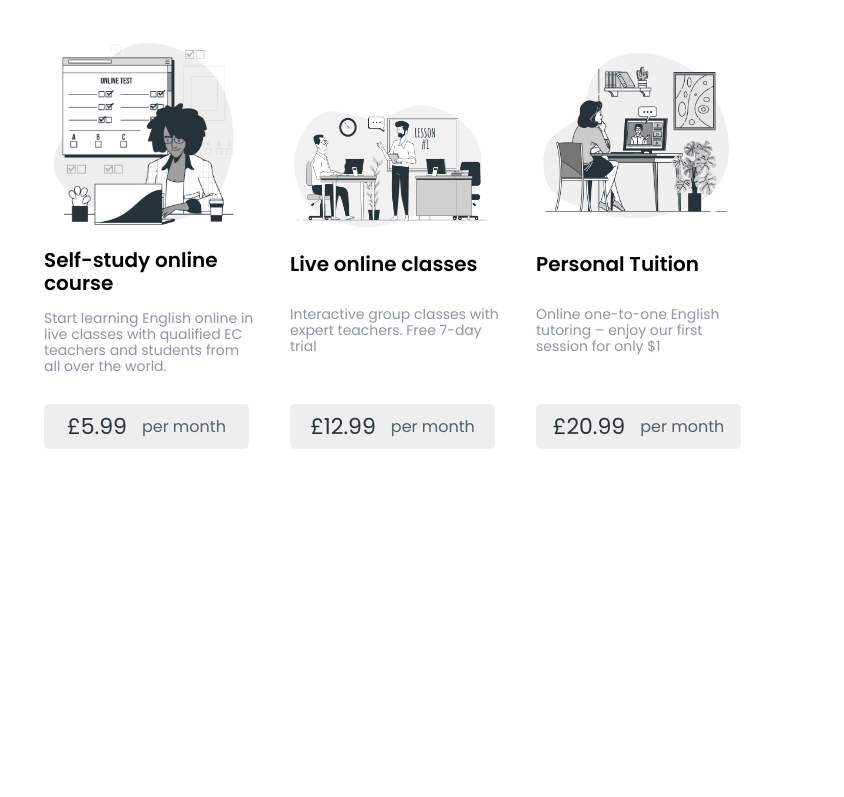
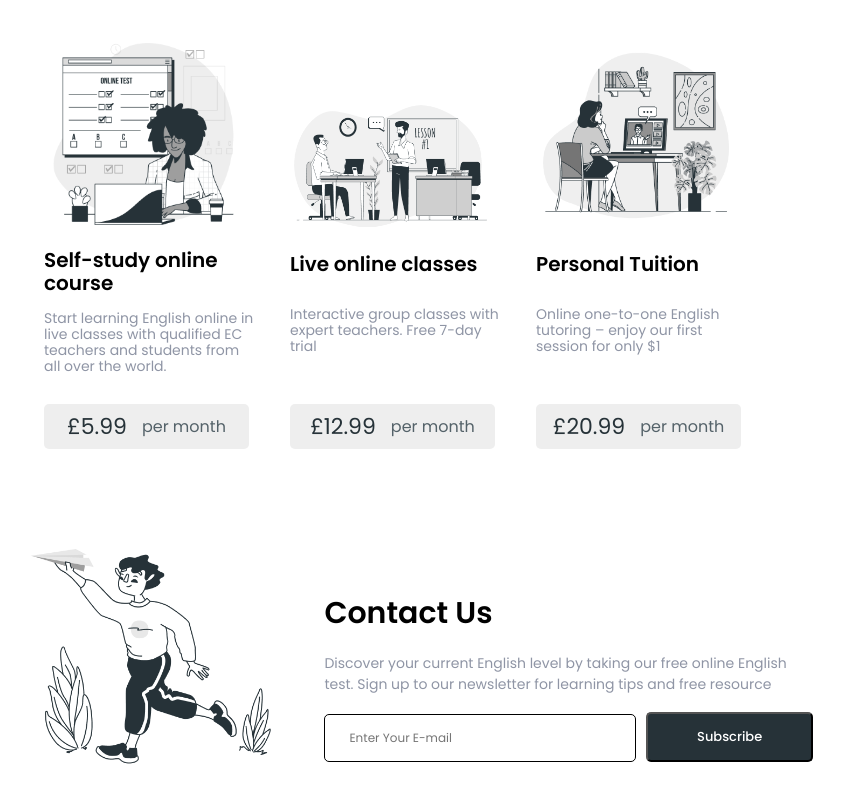
Before and after one commit to ausare-dev/learn-language-landing, a Next.js app: page / in a window 1280 px wide. Shown: the part 2000-2797 px from the top of the page, without its empty margins (245-1089 px from the left). Before the commit the page ends 2549 px from the top, so only its background shows below. Built offline with nearby package versions, Linux system fonts and the light colour scheme.

Commit message:
Final Contact

```diff
--- /dev/null
+++ b/src/components/Contact/Contact.jsx
@@ -0,0 +1,45 @@
+import { useState } from "react"
+import Button from "../UI/Button/Button"
+import Style from "./Contact.module.scss"
+
+const Contact = () => {
+  const [email, setEmail] = useState("")
+  const handleChangeEmail = (event) => {
+    setEmail(event.target.value)
+  }
+  return (
+    <section>
+      <div className='container'>
+        <div className={Style.contact}>
+          <h2 className={Style["contact__title-mobile"]}>Contact Us</h2>
+          <div className={Style.left}>
+            <img
+              src='/image/contact.png'
+              alt='contact image'
+              className={Style.contact__image}
+            />
+          </div>
+          <div className={Style.right}>
+            <h2 className={Style.contact__title}>Contact Us</h2>
+            <p className={Style.contact__text}>
+              Discover your current English level by taking our free online
+              English test. Sign up to our newsletter for learning tips and free
+              resource
+            </p>
+            <form className={Style.contact__form}>
+              <input
+                type='email'
+                placeholder='Enter Your E-mail'
+                value={email}
+                onChange={handleChangeEmail}
+              />
+              <Button className={Style.contact__button}>Subscribe</Button>
+            </form>
+          </div>
+        </div>
+      </div>
+    </section>
+  )
+}
+
+export default Contact
--- /dev/null
+++ b/src/components/Contact/Contact.module.scss
@@ -0,0 +1,123 @@
+@import "../../styles/variables.scss";
+@import "../../styles/breakpoints.scss";
+
+.contact {
+  text-align: center;
+  margin-bottom: 57px;
+  display: grid;
+
+  &__title {
+    display: none;
+  }
+
+  &__title-mobile {
+    font-size: 24px;
+    font-weight: 600;
+    line-height: 80px;
+  }
+
+  &__image {
+    width: 100%;
+    margin: 38px 0;
+  }
+
+  &__text {
+    font-size: 14px;
+    font-weight: 400;
+    line-height: 21px;
+    color: $color-gray-dark;
+    margin-bottom: 31px;
+  }
+
+  &__form {
+    input {
+      width: 100%;
+      padding: 16px 26px;
+      border: 1px solid #000;
+      border-radius: 5px;
+    }
+  }
+
+  &__button {
+    padding: 20px 109px;
+    margin-top: 17px;
+  }
+}
+
+@media screen and (min-width: $table) {
+  .contact {
+    text-align: left;
+    grid-template-columns: 35% 65%;
+    gap: 40px;
+    align-items: center;
+    &__title {
+      display: block;
+      font-size: 30px;
+      font-weight: 600;
+      line-height: 80px;
+    }
+
+    &__title-mobile {
+      display: none;
+    }
+
+    &__text {
+      margin-bottom: 0;
+      font-size: 14px;
+    }
+
+    &__form {
+      display: grid;
+      grid-template-columns: 65% 35%;
+      grid-column-gap: 10px;
+      align-items: end;
+
+      input {
+        font-size: 12px;
+        padding: 16px 24px;
+      }
+    }
+
+    &__button {
+      padding: 13px 30px;
+      font-size: 13px;
+      line-height: 19.5px;
+    }
+
+    &__image {
+      margin: 0;
+    }
+
+    .right {
+      align-content: center;
+    }
+  }
+}
+
+@media screen and (min-width: $desktop) {
+  .contact {
+    &__title {
+      font-size: 48px;
+      margin-bottom: 40px;
+    }
+
+    &__text {
+      font-size: 20px;
+      margin-bottom: 40px;
+    }
+
+    &__form {
+      grid-template-columns: 70% 30%;
+
+      input {
+        font-size: 16px;
+        padding: 30px 35px;
+      }
+    }
+
+    &__button {
+      padding: 28px 80px;
+      font-size: 20px;
+    }
+  }
+}
--- a/src/components/Header/Header.jsx
+++ b/src/components/Header/Header.jsx
@@ -74,7 +74,10 @@ const Header = () => {
         >
           <IconSidebar />
         </button>
-        {sideBarToggle && <Sidebar setSideBarToggle={setSideBarToggle} />}
+        <Sidebar
+          sideBarToggle={sideBarToggle}
+          setSideBarToggle={setSideBarToggle}
+        />
       </div>
     </header>
   )
--- a/src/components/Sidebar/Sidebar.jsx
+++ b/src/components/Sidebar/Sidebar.jsx
@@ -1,29 +1,33 @@
-import React, { useEffect } from 'react';
-import styles from './Sidebar.module.scss';
-import IconSidebarClose from '../icons/IconSidebarClose';
-import Button from '../UI/Button/Button';
-import AOS from 'aos';
-import 'aos/dist/aos.css';
+import React, { useEffect } from "react"
+import styles from "./Sidebar.module.scss"
+import IconSidebarClose from "../icons/IconSidebarClose"
+import Button from "../UI/Button/Button"
+import AOS from "aos"
+import "aos/dist/aos.css"
 
-const Sidebar = ({ setSideBarToggle }) => {
-	useEffect(() => {
-		AOS.init();
-	}, []);
+const Sidebar = ({ sideBarToggle, setSideBarToggle }) => {
   return (
-		<div className={styles.sidebar} data-aos='fade-right'>
+    <div
+      className={`${styles.sidebar} ${
+        sideBarToggle ? styles["sidebar--active"] : ""
+      }`}
+    >
       <div className={`${styles.sidebar__container} container`}>
         <div className={styles.sidebar__header}>
-					<a href='./' className={styles.sidebar__title}>
+          <a
+            href='./'
+            className={styles.sidebar__title}
+          >
             Brit
             <span
-							className={`${styles.sidebar__title} ${styles['sidebar__title--alt']}`}
+              className={`${styles.sidebar__title} ${styles["sidebar__title--alt"]}`}
             >
               lex
             </span>
           </a>
           <button
             className={styles.sidebar__button}
-						onClick={() => setSideBarToggle(state => !state)}
+            onClick={() => setSideBarToggle((state) => !state)}
           >
             <IconSidebarClose />
           </button>
@@ -31,37 +35,55 @@ const Sidebar = ({ setSideBarToggle }) => {
         <span className={styles.line}></span>
         <ul className={styles.sidebar__list}>
           <li className={styles.sidebar__item}>
-						<a href='#' className={styles.sidebar__link}>
+            <a
+              href='#'
+              className={styles.sidebar__link}
+            >
               Home
             </a>
           </li>
           <li className={styles.sidebar__item}>
-						<a href='#' className={styles.sidebar__link}>
+            <a
+              href='#'
+              className={styles.sidebar__link}
+            >
               Skills
             </a>
           </li>
           <li className={styles.sidebar__item}>
-						<a href='#' className={styles.sidebar__link}>
+            <a
+              href='#'
+              className={styles.sidebar__link}
+            >
               About Us
             </a>
           </li>
           <li className={styles.sidebar__item}>
-						<a href='#' className={styles.sidebar__link}>
+            <a
+              href='#'
+              className={styles.sidebar__link}
+            >
               Pricing
             </a>
           </li>
           <li className={styles.sidebar__item}>
-						<a href='#' className={styles.sidebar__link}>
+            <a
+              href='#'
+              className={styles.sidebar__link}
+            >
               Contacts
             </a>
           </li>
         </ul>
-				<Button buttonType='outlined' className={styles['sidebar__button-ref']}>
+        <Button
+          buttonType='outlined'
+          className={styles["sidebar__button-ref"]}
+        >
           Lets Talk
         </Button>
       </div>
     </div>
-	);
-};
+  )
+}
 
-export default Sidebar;
+export default Sidebar
--- a/src/components/Sidebar/Sidebar.module.scss
+++ b/src/components/Sidebar/Sidebar.module.scss
@@ -1,5 +1,5 @@
-@import '../../styles/variables.scss';
-@import '../../styles/breakpoints.scss';
+@import "../../styles/variables.scss";
+@import "../../styles/breakpoints.scss";
 .line {
   display: block;
   background-color: $color-gray-dark;
@@ -10,14 +10,13 @@
   z-index: 99;
   position: fixed;
   top: 0;
-	left: 0;
-	right: -100%;
-	transition: right 1s ease;
+  left: -100%;
+  transition: all 1s ease;
   background-color: $color-white;
   height: 100%;
   width: 100%;
   &--active {
-		right: 0;
+    left: 0;
   }
   @media screen and (min-width: $table) {
     padding-left: 30px;
--- a/src/pages/index.js
+++ b/src/pages/index.js
@@ -2,6 +2,7 @@ import Header from "@/components/Header/Header"
 import Hero from "@/components/Hero/Hero"
 import Skills from "@/components/Skills/Skills"
 import About from "@/components/About/About"
+import Contact from "@/components/Contact/Contact"
 import React from "react"
 import Pricing from "@/components/Pricing/Pricing"
 
@@ -13,6 +14,7 @@ const Home = () => {
       <Skills />
       <About />
       <Pricing />
+      <Contact />
     </div>
   ) // все компоненты сливать сюда
 }
```
Also changed, not shown: public/image/contact.png (added). Lines whose indentation alone changed are shown as unchanged.
